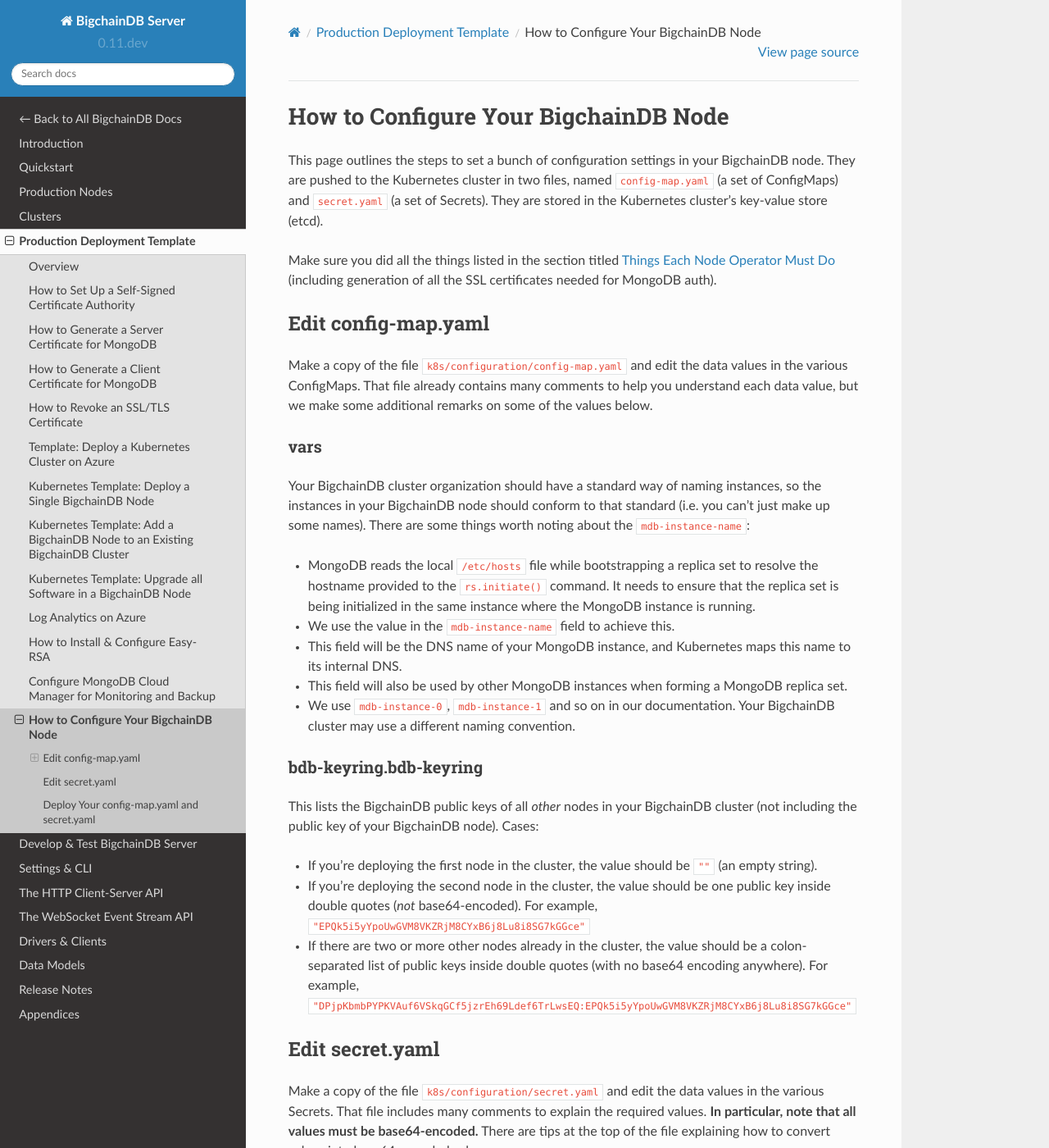
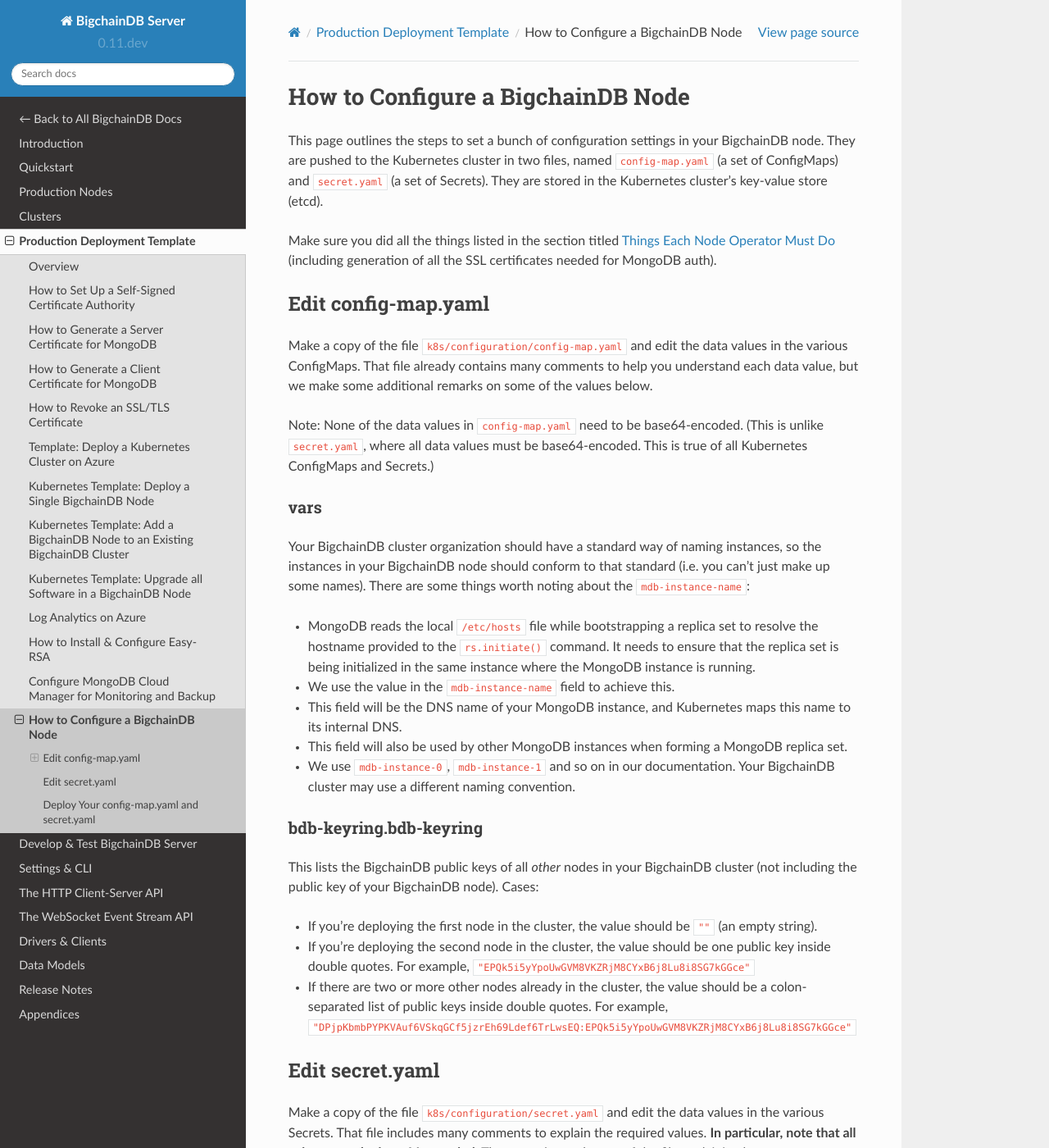
Before and after one commit to bigchaindb/bigchaindb, a Sphinx documentation site: the page built from docs/server/source/production-deployment-template/node-config-map-and-secrets.rst, in a window 1280 px wide and 1400 px high. Shown: the whole window at 82% size. Built offline with Sphinx 7.4.7 and the Read the Docs theme 2.0.0, drawn with Linux system fonts in a browser that asks for light colours; pages that are not in the unit, such as notebooks, are missing from menus.

Commit message:
Responses to review comments from @krish7919 on #1526

```diff
--- a/docs/server/source/production-deployment-template/node-config-map-and-secrets.rst
+++ b/docs/server/source/production-deployment-template/node-config-map-and-secrets.rst
@@ -1,5 +1,5 @@
-How to Configure Your BigchainDB Node
-=====================================
+How to Configure a BigchainDB Node
+==================================
 
 This page outlines the steps to set a bunch of configuration settings
 in your BigchainDB node.
@@ -22,6 +22,12 @@
 That file already contains many comments to help you
 understand each data value, but we make some additional
 remarks on some of the values below.
+
+Note: None of the data values in ``config-map.yaml`` need
+to be base64-encoded. (This is unlike ``secret.yaml``,
+where all data values must be base64-encoded.
+This is true of all Kubernetes ConfigMaps and Secrets.)
+
 
 vars
 ~~~~
@@ -53,12 +59,12 @@
 * If you're deploying the first node in the cluster,
   the value should be ``""`` (an empty string).
 * If you're deploying the second node in the cluster,
-  the value should be one public key inside double quotes
-  (*not* base64-encoded). For example,
+  the value should be one public key inside double quotes.
+  For example,
   ``"EPQk5i5yYpoUwGVM8VKZRjM8CYxB6j8Lu8i8SG7kGGce"``
 * If there are two or more other nodes already in the cluster,
   the value should be a colon-separated list of public keys
-  inside double quotes (with no base64 encoding anywhere).
+  inside double quotes.
   For example,
   ``"DPjpKbmbPYPKVAuf6VSkqGCf5jzrEh69Ldef6TrLwsEQ:EPQk5i5yYpoUwGVM8VKZRjM8CYxB6j8Lu8i8SG7kGGce"``
 
--- a/docs/server/source/production-deployment-template/node-on-kubernetes.rst
+++ b/docs/server/source/production-deployment-template/node-on-kubernetes.rst
@@ -101,7 +101,7 @@
 Step 3: Configure Your BigchainDB Node
 --------------------------------------
 
-See the page titled :ref:`How to Configure Your BigchainDB Node`.
+See the page titled :ref:`How to Configure a BigchainDB Node`.
 
 
 Step 4: Start the NGINX Service
```
Also changed, not shown: 1 other file.
